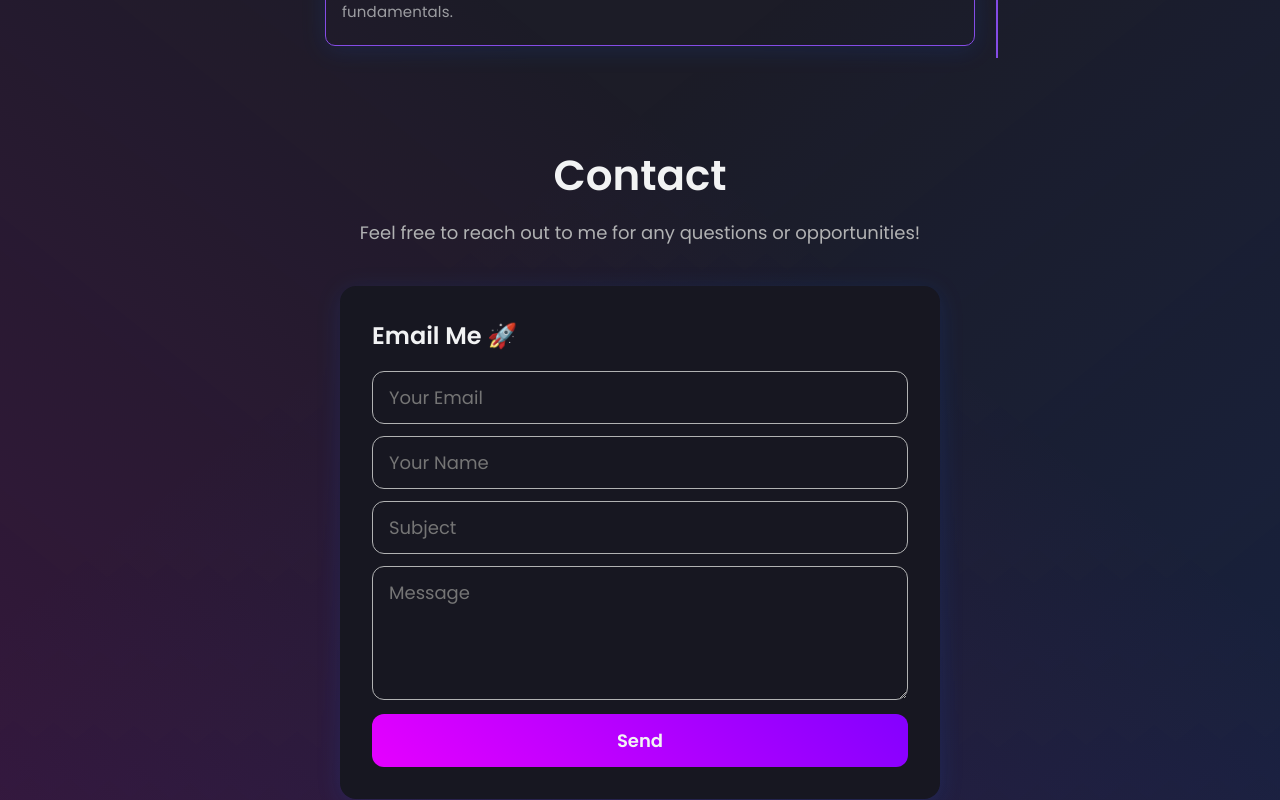
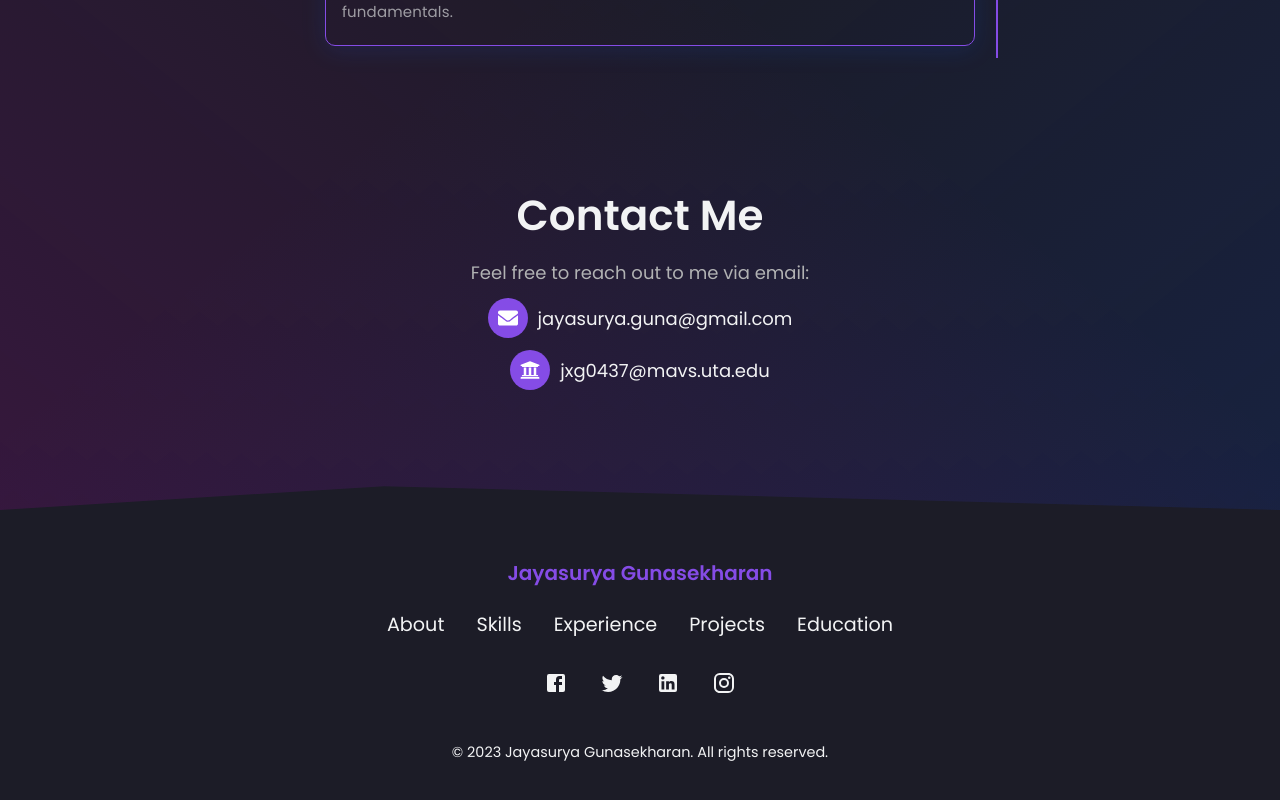
Before and after one commit to jayasuryagunasekharan/react-portfolio, a React (Create React App) app: page / in a window 1280 px wide. Shown: the part 6740-7540 px from the top of the page. Built offline with nearby package versions, Linux system fonts and the light colour scheme.

Commit message:
update contact form

```diff
--- a/src/components/Contact/index.js
+++ b/src/components/Contact/index.js
@@ -1,8 +1,6 @@
 import React from 'react'
 import styled from 'styled-components'
-import { useRef } from 'react';
-import emailjs from '@emailjs/browser';
-import { Snackbar } from '@mui/material';
+import { FaEnvelope, FaUniversity } from 'react-icons/fa'
 
 const Container = styled.div`
   display: flex;
@@ -11,6 +9,7 @@ justify-content: center;
   position: relative;
   z-index: 1;
   align-items: center;
+  padding: 40px 0px;
   @media (max-width: 960px) {
     padding: 0px;
   }
@@ -41,7 +40,7 @@ margin-top: 20px;
     margin-top: 12px;
     font-size: 32px;
   }
-`;
+`
 
 const Desc = styled.div`
   font-size: 18px;
@@ -52,115 +51,56 @@ const Desc = styled.div`
     margin-top: 12px;
     font-size: 16px;
   }
-`;
-
-
-const ContactForm = styled.form`
-  width: 95%;
-  max-width: 600px;
-  display: flex;
-  flex-direction: column;
-  background-color: ${({ theme }) => theme.card};
-  padding: 32px;
-  border-radius: 16px;
-  box-shadow: rgba(23, 92, 230, 0.15) 0px 4px 24px;
-  margin-top: 28px;
-  gap: 12px;
 `
 
-const ContactTitle = styled.div`
-  font-size: 24px;
-  margin-bottom: 6px;
-  font-weight: 600;
-  color: ${({ theme }) => theme.text_primary};
-`
-
-const ContactInput = styled.input`
-  flex: 1;
-  background-color: transparent;
-  border: 1px solid ${({ theme }) => theme.text_secondary};
-  outline: none;
+const ContactItem = styled.a`
+  display: flex;
+  align-items: center;
+  gap: 10px;
   font-size: 18px;
   color: ${({ theme }) => theme.text_primary};
-  border-radius: 12px;
-  padding: 12px 16px;
-  &:focus {
-    border: 1px solid ${({ theme }) => theme.primary};
+  cursor: pointer;
+  text-decoration: none;
+  transition: all 0.3s ease;
+
+  &:hover {
+    color: ${({ theme }) => theme.primary};
+  }
+
+  @media (max-width: 768px) {
+    font-size: 16px;
   }
 `
 
-const ContactInputMessage = styled.textarea`
-  flex: 1;
-  background-color: transparent;
-  border: 1px solid ${({ theme }) => theme.text_secondary};
-  outline: none;
-  font-size: 18px;
-  color: ${({ theme }) => theme.text_primary};
-  border-radius: 12px;
-  padding: 12px 16px;
-  &:focus {
-    border: 1px solid ${({ theme }) => theme.primary};
-  }
+const IconWrapper = styled.div`
+  display: flex;
+  align-items: center;
+  justify-content: center;
+  width: 40px;
+  height: 40px;
+  background-color: ${({ theme }) => theme.primary};
+  border-radius: 50%;
+  color: white;
 `
 
-const ContactButton = styled.input`
-  width: 100%;
-  text-decoration: none;
-  text-align: center;
-  background: hsla(271, 100%, 50%, 1);
-  background: linear-gradient(225deg, hsla(271, 100%, 50%, 1) 0%, hsla(294, 100%, 50%, 1) 100%);
-  background: -moz-linear-gradient(225deg, hsla(271, 100%, 50%, 1) 0%, hsla(294, 100%, 50%, 1) 100%);
-  background: -webkit-linear-gradient(225deg, hsla(271, 100%, 50%, 1) 0%, hsla(294, 100%, 50%, 1) 100%);
-  padding: 13px 16px;
-  margin-top: 2px;
-  border-radius: 12px;
-  border: none;
-  color: ${({ theme }) => theme.text_primary};
-  font-size: 18px;
-  font-weight: 600;
-`
-
-
-
 const Contact = () => {
-
-  //hooks
-  const [open, setOpen] = React.useState(false);
-  const form = useRef();
-
-  const handleSubmit = (e) => {
-    e.preventDefault();
-    emailjs.sendForm('service_tox7kqs', 'template_nv7k7mj', form.current, 'SybVGsYS52j2TfLbi')
-      .then((result) => {
-        setOpen(true);
-        form.current.reset();
-      }, (error) => {
-        console.log(error.text);
-      });
-  }
-
-
-
   return (
-    <Container>
+    <Container id="contact">
       <Wrapper>
-        <Title>Contact</Title>
-        <Desc>Feel free to reach out to me for any questions or opportunities!</Desc>
-        <ContactForm ref={form} onSubmit={handleSubmit}>
-          <ContactTitle>Email Me 🚀</ContactTitle>
-          <ContactInput placeholder="Your Email" name="from_email" />
-          <ContactInput placeholder="Your Name" name="from_name" />
-          <ContactInput placeholder="Subject" name="subject" />
-          <ContactInputMessage placeholder="Message" rows="4" name="message" />
-          <ContactButton type="submit" value="Send" />
-        </ContactForm>
-        <Snackbar
-          open={open}
-          autoHideDuration={6000}
-          onClose={()=>setOpen(false)}
-          message="Email sent successfully!"
-          severity="success"
-        />
+        <Title>Contact Me</Title>
+        <Desc>Feel free to reach out to me via email:</Desc>
+        <ContactItem href="mailto:jayasurya.guna@gmail.com">
+          <IconWrapper>
+            <FaEnvelope size={20} />
+          </IconWrapper>
+          jayasurya.guna@gmail.com
+        </ContactItem>
+        <ContactItem href="mailto:jxg0437@mavs.uta.edu">
+          <IconWrapper>
+            <FaUniversity size={20} />
+          </IconWrapper>
+          jxg0437@mavs.uta.edu
+        </ContactItem>
       </Wrapper>
     </Container>
   )
```
Lines whose indentation alone changed are shown as unchanged.
